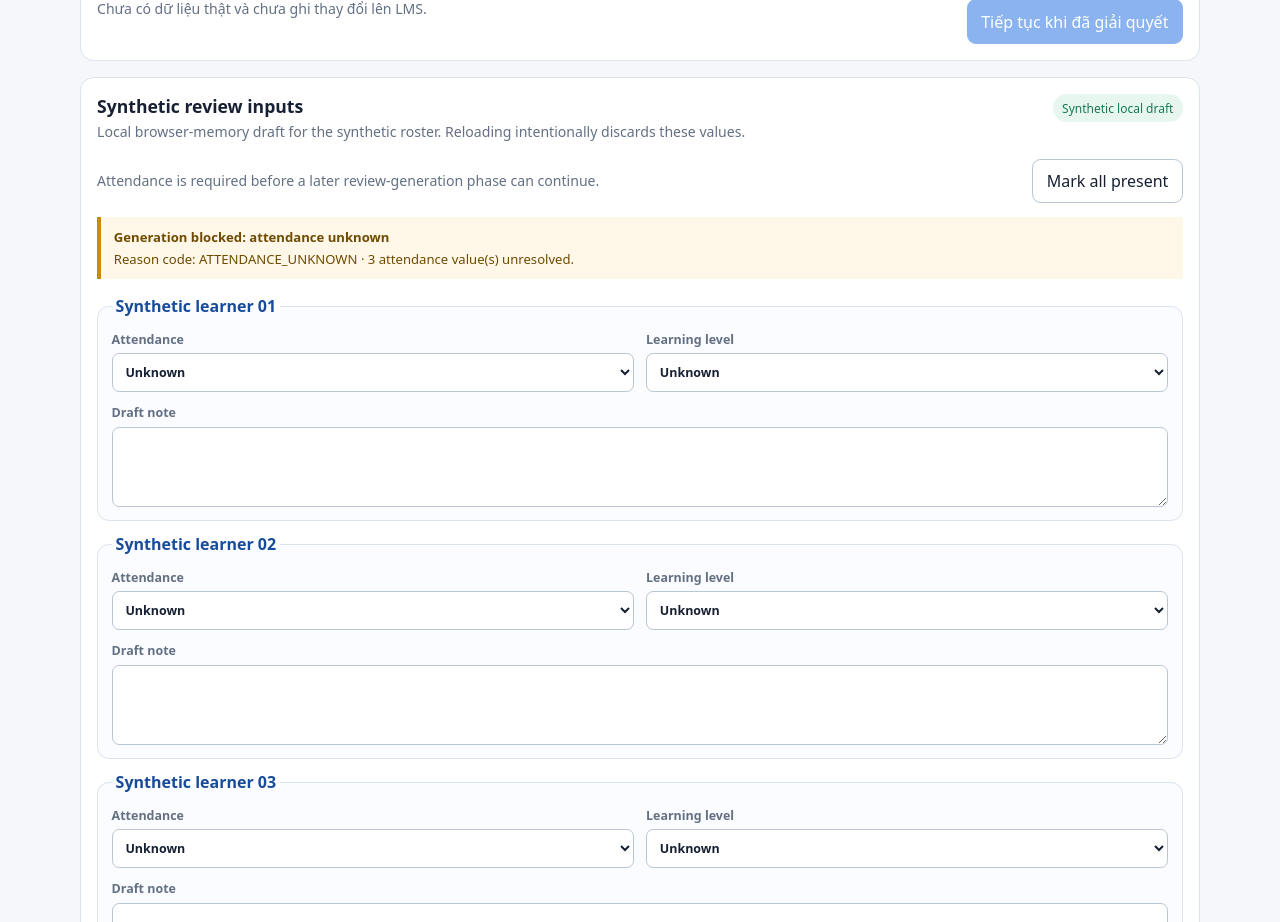
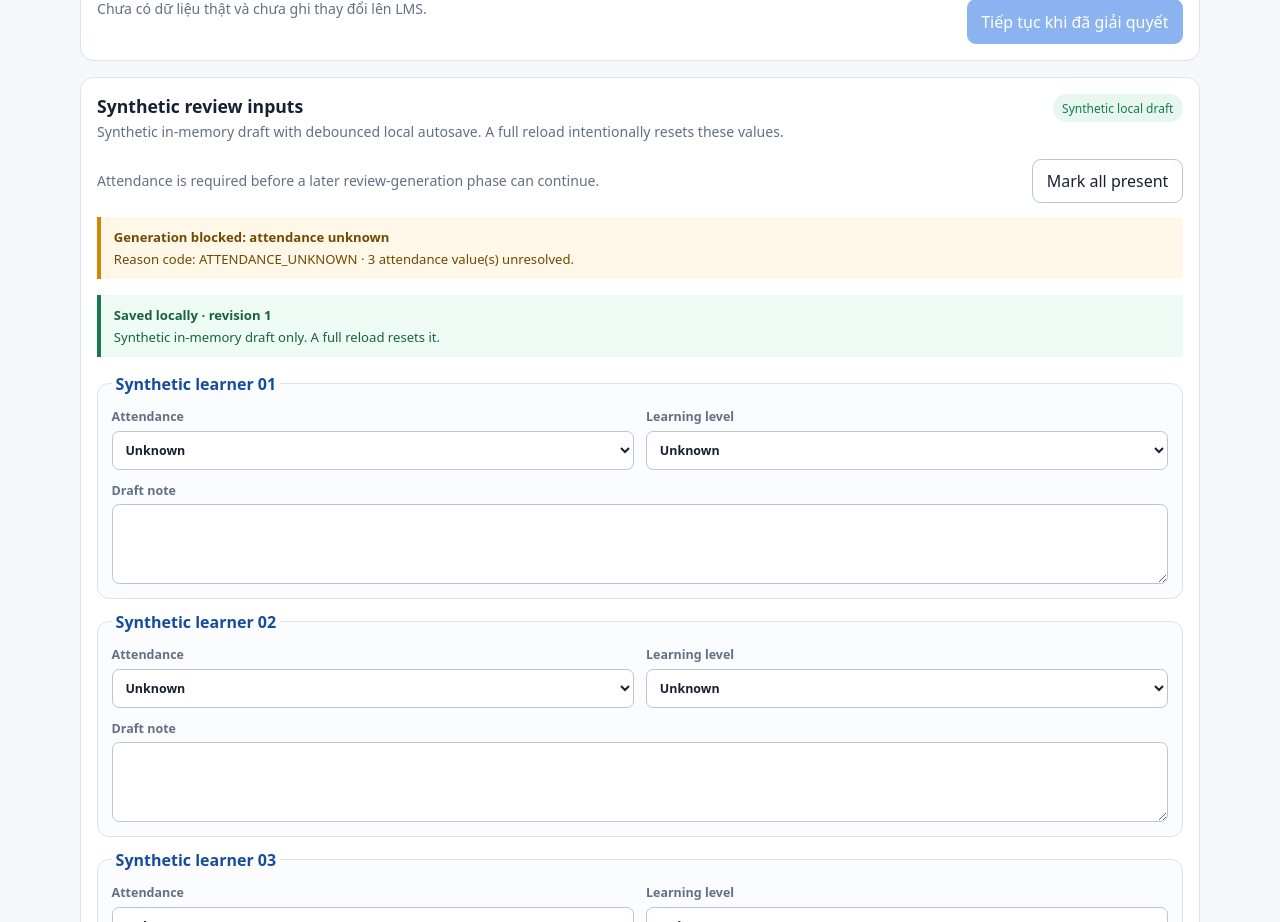
Before and after one commit to Banhtalon/mindx-review-bot, a React (Vite) app: page / in a window 1280 px wide. Shown: the part 1680-2602 px from the top of the page. Built offline with nearby package versions, Linux system fonts and the light colour scheme.

Commit message:
feat: autosave synthetic review drafts

```diff
--- a/src/App.tsx
+++ b/src/App.tsx
@@ -1,4 +1,4 @@
-import { useMemo, useState } from "react";
+import { useCallback, useEffect, useMemo, useState } from "react";
 import { PHASE5_COURSE_CATALOGS, PHASE5_SESSIONS } from "./fixtures/phase5Curriculum";
 import {
   createInitialReviewInputs,
@@ -15,10 +15,14 @@ import {
 import { evaluateReviewInputGate } from "./reviewInputs/gate";
 import type {
   AttendanceStatus,
+  CommitDraftResult,
   LearningLevel,
   SyntheticLearner,
+  SyntheticReviewDraftStore,
+  SyntheticReviewDraftSnapshot,
   SyntheticReviewInput,
 } from "./reviewInputs/contracts";
+import { InMemorySyntheticReviewDraftStore } from "./reviewInputs/syntheticDraftStore";
 import { resolveLessonContext } from "./session/lessonContext";
 import type { CourseCatalog, LessonContextWarningCode, SyntheticSession } from "./curriculum/contracts";
 
@@ -265,28 +269,68 @@ export function Phase5ContextSurface({
 
 type Phase5BReviewInputSurfaceProps = {
   readonly learners?: readonly SyntheticLearner[];
+  readonly store?: SyntheticReviewDraftStore;
 };
 
 type ReviewInputPatch = Partial<Pick<SyntheticReviewInput, "attendance" | "level" | "noteDraft">>;
+type DraftCommitStatus = "saved" | "pending" | "conflict";
 
 export function Phase5BReviewInputSurface({
   learners = PHASE5B_SYNTHETIC_LEARNERS,
+  store: suppliedStore,
 }: Phase5BReviewInputSurfaceProps) {
-  const [inputs, setInputs] = useState<readonly SyntheticReviewInput[]>(() =>
-    createInitialReviewInputs(learners),
+  const [draftStore] = useState<SyntheticReviewDraftStore>(() =>
+    suppliedStore ??
+    new InMemorySyntheticReviewDraftStore(
+      "synthetic-robotics-session-3",
+      createInitialReviewInputs(learners),
+    ),
   );
+  const [initialSnapshot] = useState<SyntheticReviewDraftSnapshot>(() => draftStore.read());
+  const [inputs, setInputs] = useState<readonly SyntheticReviewInput[]>(initialSnapshot.inputs);
+  const [revision, setRevision] = useState(initialSnapshot.revision);
+  const [commitStatus, setCommitStatus] = useState<DraftCommitStatus>("saved");
+  const [, setConflictSnapshot] = useState<SyntheticReviewDraftSnapshot | null>(null);
   const gate = useMemo(() => evaluateReviewInputGate(inputs), [inputs]);
+
+  const applyCommitResult = useCallback((result: CommitDraftResult) => {
+    if (result.status === "saved") {
+      setRevision(result.snapshot.revision);
+      setConflictSnapshot(null);
+      setCommitStatus("saved");
+      return;
+    }
+
+    setConflictSnapshot(result.current);
+    setCommitStatus("conflict");
+  }, []);
+
+  useEffect(() => {
+    if (commitStatus !== "pending") return;
+
+    const timeoutId = window.setTimeout(() => {
+      applyCommitResult(draftStore.commitDraft(revision, inputs));
+    }, 300);
+
+    return () => window.clearTimeout(timeoutId);
+  }, [applyCommitResult, commitStatus, draftStore, inputs, revision]);
+
+  function markPendingUnlessConflicted() {
+    setCommitStatus((current) => (current === "conflict" ? current : "pending"));
+  }
 
   function updateInput(rowKey: string, patch: ReviewInputPatch) {
     setInputs((current) =>
       current.map((input) => (input.rowKey === rowKey ? { ...input, ...patch } : input)),
     );
+    markPendingUnlessConflicted();
   }
 
   function markAllPresent() {
     setInputs((current) =>
       current.map((input) => ({ ...input, attendance: "present" as const })),
     );
+    markPendingUnlessConflicted();
   }
 
   return (
@@ -295,7 +339,7 @@ export function Phase5BReviewInputSurface({
         <div>
           <h2 id="synthetic-review-inputs-heading">Synthetic review inputs</h2>
           <p className="muted">
-            Local browser-memory draft for the synthetic roster. Reloading intentionally discards these values.
+            Synthetic in-memory draft with debounced local autosave. A full reload intentionally resets these values.
           </p>
         </div>
         <span className="readonly-badge">Synthetic local draft</span>
@@ -321,6 +365,17 @@ export function Phase5BReviewInputSurface({
             ? `All ${learners.length} synthetic learners have explicit attendance.`
             : `Reason code: ${gate.reasonCode} · ${gate.unknownAttendanceRowKeys.length} attendance value(s) unresolved.`}
         </span>
+      </div>
+
+      <div className={`review-draft-status ${commitStatus}`} role="status" aria-live="polite">
+        <strong>
+          {commitStatus === "pending"
+            ? "Draft pending"
+            : commitStatus === "conflict"
+              ? "Autosave paused"
+              : `Saved locally · revision ${revision}`}
+        </strong>
+        <span>Synthetic in-memory draft only. A full reload resets it.</span>
       </div>
 
       <div className="review-inputs-list">
--- a/src/styles.css
+++ b/src/styles.css
@@ -439,6 +439,29 @@ select {
   background: #eefaf4;
 }
 
+.review-draft-status {
+  display: grid;
+  gap: 0.2rem;
+  margin-bottom: 1rem;
+  border-left: 4px solid #18794e;
+  padding: 0.7rem 0.8rem;
+  color: #17633f;
+  background: #eefaf4;
+  font-size: 0.82rem;
+}
+
+.review-draft-status.pending {
+  border-left-color: #1769e0;
+  color: #174b9b;
+  background: #eef5ff;
+}
+
+.review-draft-status.conflict {
+  border-left-color: #b42318;
+  color: #8f1d14;
+  background: #fff1f0;
+}
+
 .review-inputs-list {
   display: grid;
   gap: 0.75rem;
```
Also changed, not shown: 1 other file (tests, documents, lock files or other folders).
